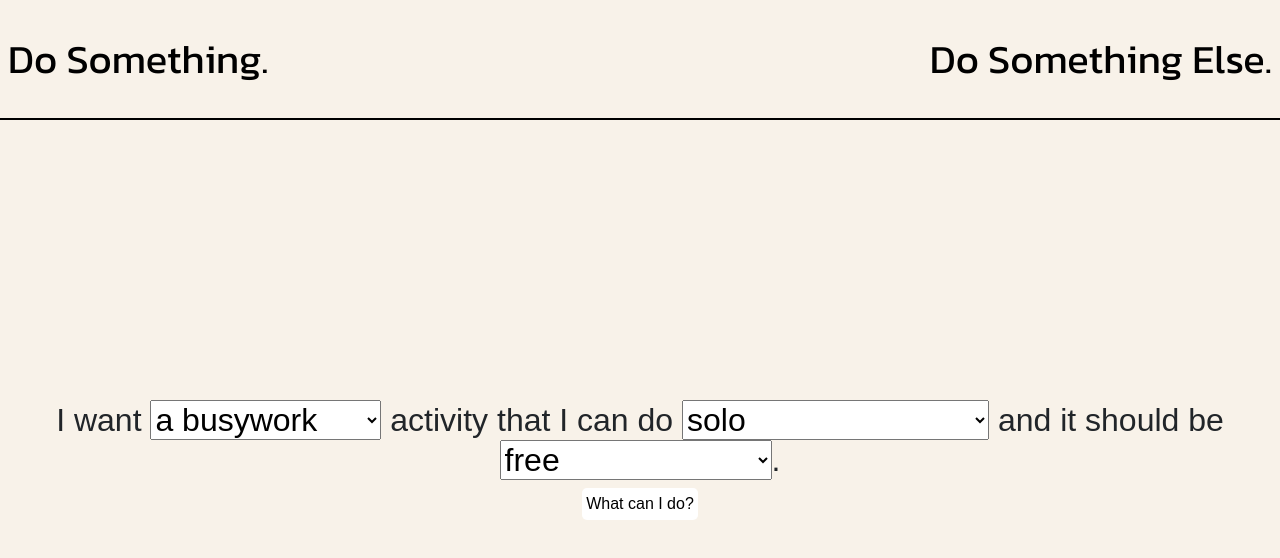
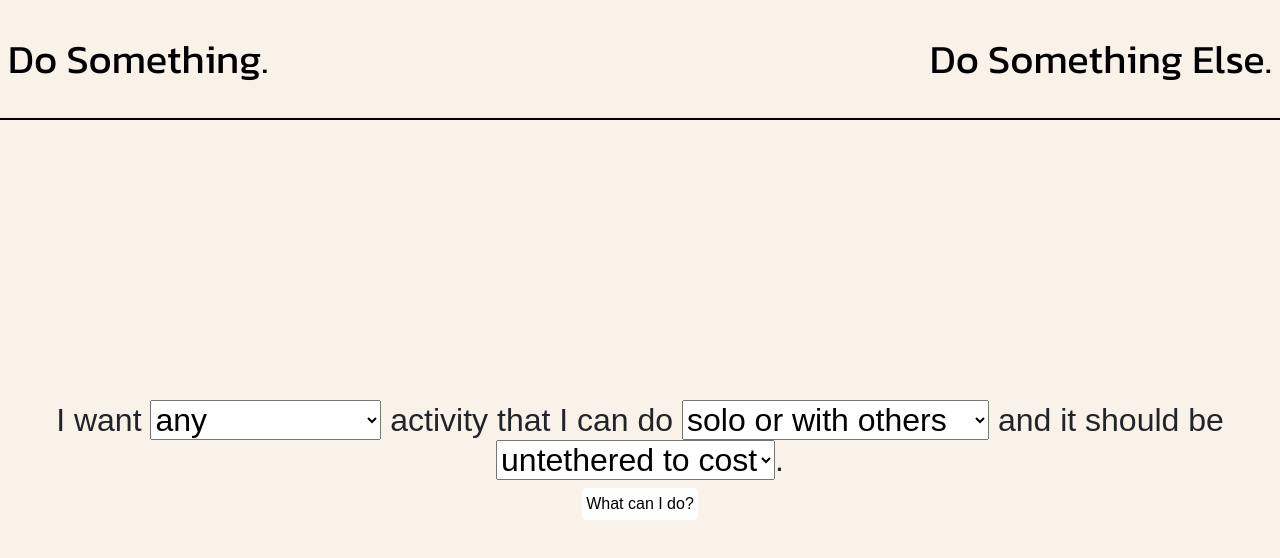
Before and after one commit to jfogiato/do-something, a React (Create React App) app: page /i-want-to in a window 1280 px wide. Shown: the top 558 px of the page. Built offline with nearby package versions, Linux system fonts and the light colour scheme; a web font is replaced by a local one.

Commit message:
Add: successful fetching from Bored API with any number of parameters

```diff
--- a/src/components/App/App.js
+++ b/src/components/App/App.js
@@ -1,5 +1,5 @@
 import './App.css';
-import React from 'react';
+import React, { useEffect, useState } from 'react';
 import { Route } from 'react-router-dom';
 import Home from '../Home/Home';
 import Header from '../Header/Header';
@@ -7,14 +7,27 @@ import FormPage from '../FormPage/FormPage';
 import YouCould from '../YouCould/YouCould';
 import YouDid from '../YouDid/YouDid';
 import testData from '../../data/testData';
+import fetchCall from '../../utilities/apiCalls';
 
 const App = () => {
+  const [activities, setActivities] = useState([]);
+  const [currentActivity, setCurrentActivity] = useState({});
+
+  useEffect(() => {
+    setActivities(testData);
+  });
+
+  const getActivity = activityPreferences => {
+    fetchCall(activityPreferences)
+      .then(data => setCurrentActivity(data))
+  }
+
   return (
     <main>
       <Header />
       <Route exact path='/' component={Home}/>
-      <Route exact path='/i-want-to' component={FormPage}/>
-      <Route exact path='/you-could-do' render={() => <YouCould activityObject={testData[0]}/>}/>
+      <Route exact path='/i-want-to' render={() => <FormPage getActivity={getActivity}/>}/>
+      <Route exact path='/you-could-do' render={() => <YouCould activityObject={currentActivity}/>}/>
       <Route exact path='/you-did' render={() => <YouDid activitiesData={testData}/>}/>
     </main>
   );
--- a/src/components/FormPage/FormPage.js
+++ b/src/components/FormPage/FormPage.js
@@ -2,45 +2,52 @@ import React, { useState } from 'react';
 import { Link } from 'react-router-dom';
 import './FormPage.css';
 
-const FormPage = () => {
+const FormPage = ({ getActivity }) => {
   const [type, setType] = useState('');
   const [participants, setParticipants] = useState('');
   const [cost, setCost] = useState('');
 
   const activitiesDrop =
     <select name='type' value={type} onChange={e => setType(e.target.value)}>
-      <option value="busywork">a busywork</option>
-      <option value="charity">a charitable</option>
-      <option value="cooking">a cooking</option>
-      <option value="diy">a DIY</option>
-      <option value="education">an educational</option>
-      <option value="music">a musical</option>
-      <option value="recreational">a recreational</option>
-      <option value="relaxation">a relaxing</option>
-      <option value="social">a social</option>
+      <option value='' disabled selected>any</option>
+      <option value='type=busywork'>a busywork</option>
+      <option value='type=charity'>a charitable</option>
+      <option value='type=cooking'>a cooking</option>
+      <option value='type=diy'>a DIY</option>
+      <option value='type=education'>an educational</option>
+      <option value='type=music'>a musical</option>
+      <option value='type=recreational'>a recreational</option>
+      <option value='type=relaxation'>a relaxing</option>
+      <option value='type=social'>a social</option>
     </select>
   ;
 
   const participantsDrop =
     <select name='type' value={participants} onChange={e => setParticipants(e.target.value)}>
-      <option value="1">solo</option>
-      <option value="2">with someone else</option>
-      <option value="minparticipants=3&maxpartcipants=100">with a group of folks</option>
+      <option value='' disabled selected>solo or with others</option>
+      <option value='participants=1'>solo</option>
+      <option value='participants=2'>with someone else</option>
+      <option value='minparticipants=3&maxpartcipants=100'>with a group of folks</option>
     </select>
   ;
 
   const costDrop =
     <select name='type' value={cost} onChange={e => setCost(e.target.value)}>
-      <option value="0">free</option>
-      <option value="minprice=0&maxprice=0.5">on the cheap</option>
-      <option value="minprice=.5">cost unprohibitive</option>
+      <option value='' disabled selected>untethered to cost</option>
+      <option value='price=0'>free</option>
+      <option value='minprice=0&maxprice=0.5'>on the cheap</option>
+      <option value='minprice=.5'>cost unprohibitive</option>
     </select>
   ;
+
+  const submitPreferences = () => {
+    getActivity({type: type, participants: participants, cost: cost});
+  }
 
   return (
     <form className='form-page'>
       <h2>I want {activitiesDrop} activity that I can do {participantsDrop} and it should be {costDrop}.</h2>
-      <Link to='/you-could-do'type='submit' className='uni-btn'>What can I do?</Link>
+      <Link to='/you-could-do' onClick={submitPreferences} className='uni-btn'>What can I do?</Link>
     </form>
   );
 }
--- a/src/components/YouCould/YouCould.js
+++ b/src/components/YouCould/YouCould.js
@@ -12,7 +12,7 @@ const YouCould = ({ activityObject }) => {
       <h2>You could...</h2>
       <div className='activity-container'>
         <h3>{activity}</h3>
-        {link !== '' && <p>{link}</p>}
+        {link && <a href={link}>Link</a>}
         <form className='activity-choose-form'>
           <Link to='/you-did' className='uni-btn'>Do it.</Link>
           <Link to='/i-want-to' className='uni-btn'>Nah.</Link>
--- /dev/null
+++ b/src/utilities/apiCalls.js
@@ -0,0 +1,18 @@
+const fetchCall = ({ type, participants, cost }) => {
+  const queryString = (type || participants || cost) && '?';
+
+  const url = `http://www.boredapi.com/api/activity${queryString}${type}${(participants && type) && '&'}${participants}${cost && '&'}${cost}`;
+
+  return fetch(url)
+    .then(response => {
+      return response.ok
+        ? response.json()
+        : response.status;
+    })
+    .catch(error => {
+      console.log(error)
+      return error;
+    });
+}
+
+export default fetchCall;
```
